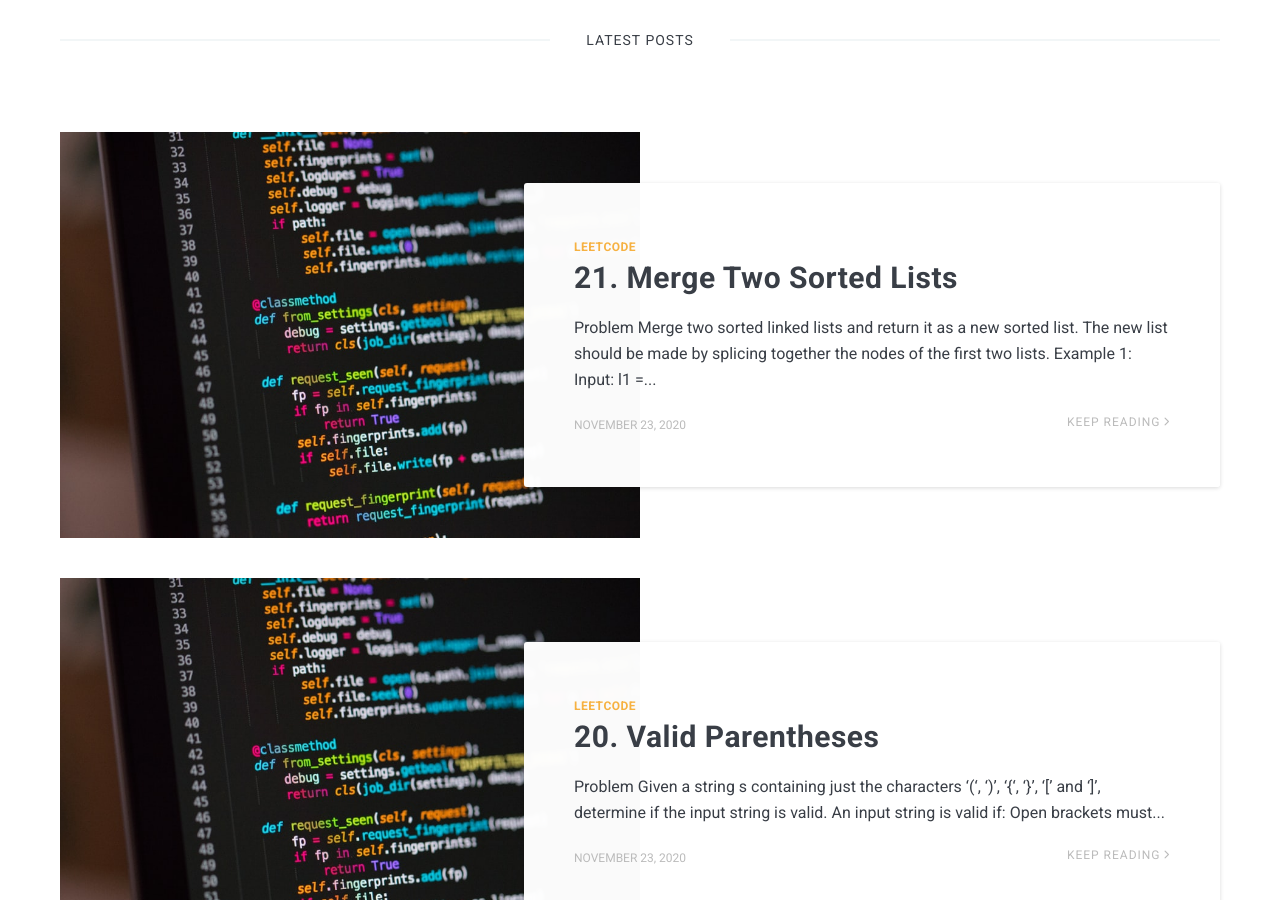
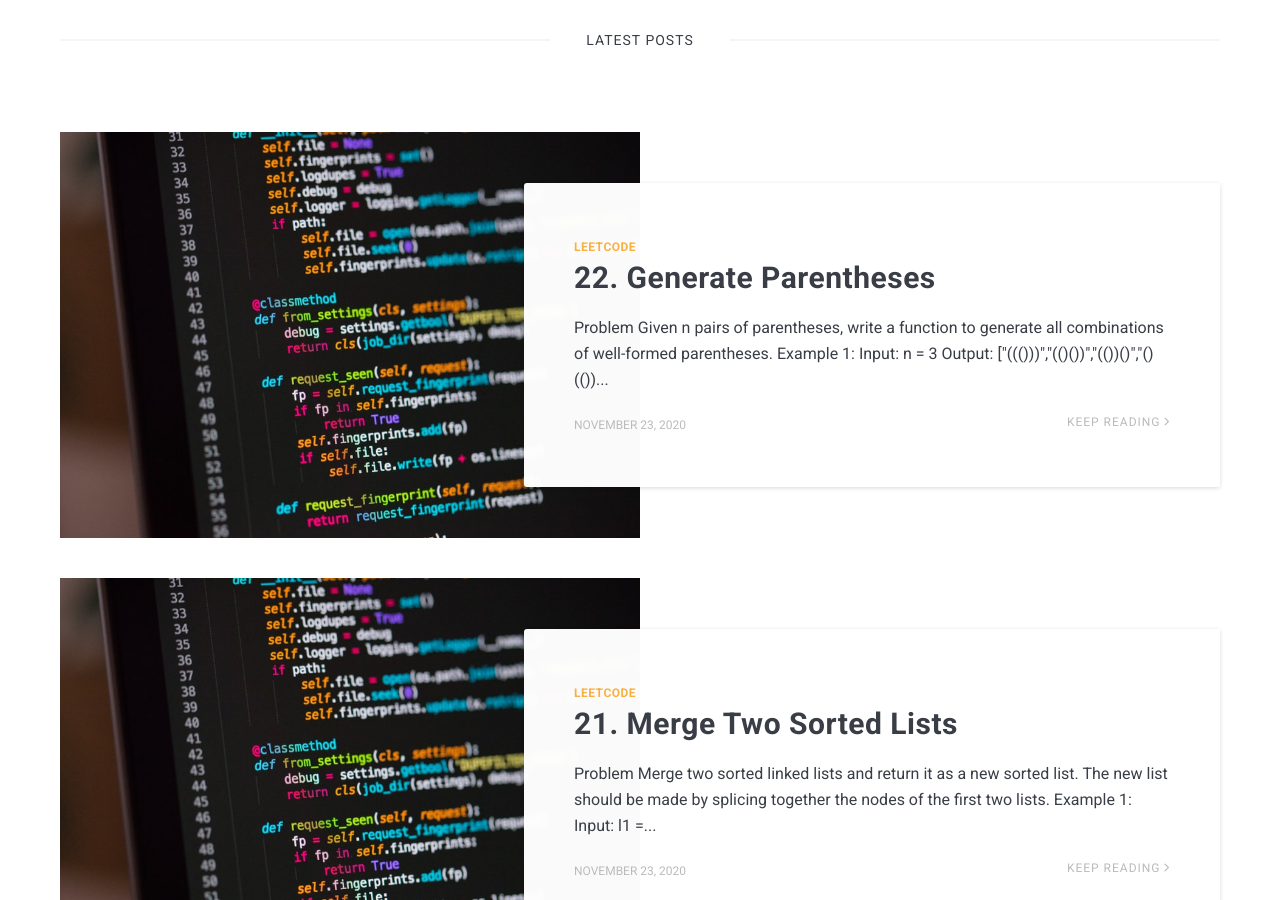
Before and after one commit to XiangXu/ywjxx, a Jekyll site: the page built from index.html, in a window 1280 px wide and 900 px high, scrolled down 732 px. Built offline with Jekyll 4.4.1, drawn with Linux system fonts in a browser that asks for light colours; nearby versions of some CDN libraries; the list of posts is cut into pages by our own code; some of the changed text lies outside the part shown.

Commit message:
leetcode 22

````diff
--- a/_posts/2020-11-23-LeetCode-21.markdown
+++ b/_posts/2020-11-23-LeetCode-21.markdown
@@ -1,6 +1,6 @@
 ---
 layout: post
-title:  21.  Merge Two Sorted Lists
+title:  21. Merge Two Sorted Lists
 date:   2020-11-23 23:37
 image:  leetcode.jpeg
 tags:   LeetCode
--- /dev/null
+++ b/_posts/2020-11-24-LeetCode-22.markdown
@@ -0,0 +1,80 @@
+---
+layout: post
+title:  22. Generate Parentheses
+date:   2020-11-23 23:37
+image:  leetcode.jpeg
+tags:   LeetCode
+---
+
+## Problem
+
+Given n pairs of parentheses, write a function to generate all combinations of well-formed parentheses.
+
+```
+Example 1:
+
+Input: n = 3
+Output: ["((()))","(()())","(())()","()(())","()()()"]
+
+Example 2:
+
+Input: n = 1
+Output: ["()"]
+```
+
+<!-- Line breaks -->
+<br />
+
+Constraints:
+
+* 1 <= n <= 8
+
+## Solution
+
+This question requires us to generate all combinations of well-formed parentheses. Speak of all combinations, we must know it is a question can be solved by using backtracking.
+
+```java
+class Solution
+{
+    public List<String> generateParenthesis(int n)
+    {
+        List<String> result = new ArrayList<>();
+        StringBuilder sb = new StringBuilder();
+
+        backTracking(result, sb, 0, 0, n);
+
+        return result;
+    }
+
+    private void backTracking(List<String> result, StringBuilder sb, int open, int close, int n)
+    {
+        if(open == n && close == n)
+        {
+            result.add(sb.toString());
+            return;
+        }
+
+        if(open < n)
+        {
+            sb.append("(");
+            backTracking(result, sb, open+1, close, n);
+            sb.deleteCharAt(sb.length()-1);
+        }
+
+
+        if(open > close)
+        {
+            sb.append(")");
+            backTracking(result, sb, open, close+1, n);
+            sb.deleteCharAt(sb.length()-1);
+        }
+
+
+    }
+}
+```
+
+<!-- Line breaks -->
+<br />
+
+## Time & Space Complexity:
````
